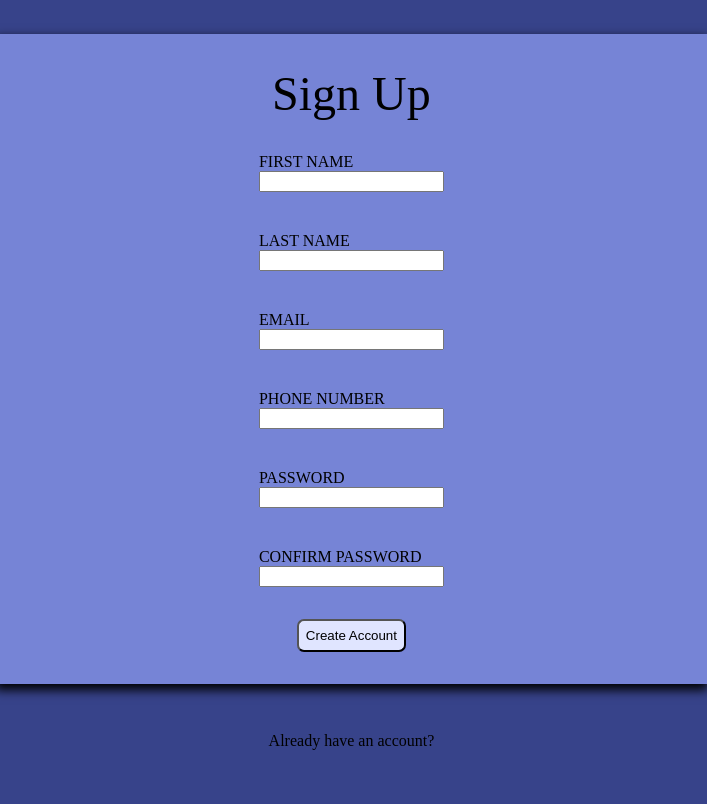
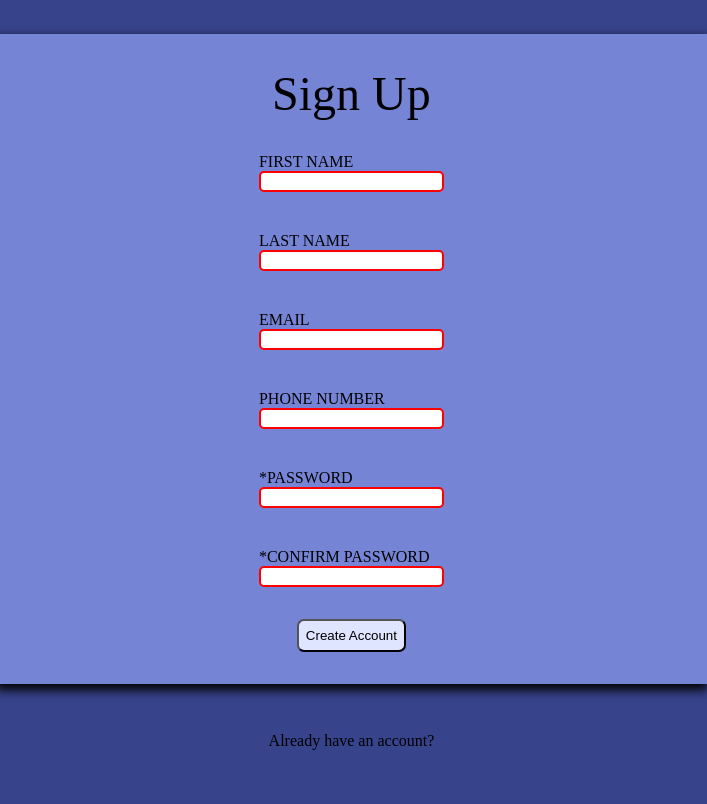
Before and after one commit to vichekaoeun/SignUp, a plain HTML site: page index.html in a window 1280 px wide. Shown: the full height of the page, 573-1280 px from the left. Drawn offline with Linux system fonts and the light colour scheme.

Commit message:
styled input box and added validation

```diff
--- a/index.html
+++ b/index.html
@@ -18,32 +18,32 @@
 
                 <div class="input_box">
                     <label for="first_name">FIRST NAME</label>
-                    <input type="text" id="first_name" name="first_name">
+                    <input type="text" id="first_name" name="first_name" required>
                 </div>
 
                 <div class="input_box">
                     <label for="last_name">LAST NAME</label>
-                    <input type="text" id="last_name" name="last_name">
+                    <input type="text" id="last_name" name="last_name" required>
                 </div>
 
                 <div class="input_box">
                     <label for="Email">EMAIL</label>
-                    <input type="email" id="Email" name="Email">
+                    <input type="email" id="Email" name="Email" required>
                 </div>
 
                 <div class="input_box">
                     <label for="phone_number">PHONE NUMBER</label>
-                    <input type="number" id="phone_number" name="phone_number">
+                    <input type="number" id="phone_number" name="phone_number" min="10" required>
                 </div>
 
                 <div class="input_box">
-                    <label for="Password">PASSWORD</label>
-                    <input type="text" id="Password" name="Password">
+                    <label for="Password">*PASSWORD</label>
+                    <input type="password" id="Password" name="Password" required>
                 </div>
 
                 <div class="input_box">
-                    <label for="Confirm">CONFIRM PASSWORD</label>
-                    <input type="text" id="Confirm" name="Confirm">
+                    <label for="Confirm">*CONFIRM PASSWORD</label>
+                    <input type="password" id="Confirm" name="Confirm" required>
                 </div>
                 </div>
                 <button class="create_btn" type="submit">Create Account</button>
@@ -54,5 +54,6 @@
             <p>Already have an account?</p>
         </div>
     </div>
+    <script src="script.js"></script>
 </body>
 </html>
--- /dev/null
+++ b/script.js
@@ -0,0 +1,11 @@
+p1 = document.querySelector("#Password");
+p2 = document.querySelector("#Confirm");
+btn = document.querySelector(".create_btn");
+form = document.querySelector(".field");
+
+btn.addEventListener("click", () => {
+    if (p1.value !== p2.value) {
+        alert("Password do not match.");
+        event.preventDefault();
+    }
+})
--- a/style.css
+++ b/style.css
@@ -30,6 +30,20 @@ body {
 .input_box {
     display: flex;
     flex-direction: column;
+}
+
+input {
+    border: 2px solid;
+    border-color: black;
+    border-radius: 5px;
+}
+
+input:valid {
+    border-color: greenyellow;
+}
+
+input:invalid {
+    border-color: red;
 }
 
 .input {
```
